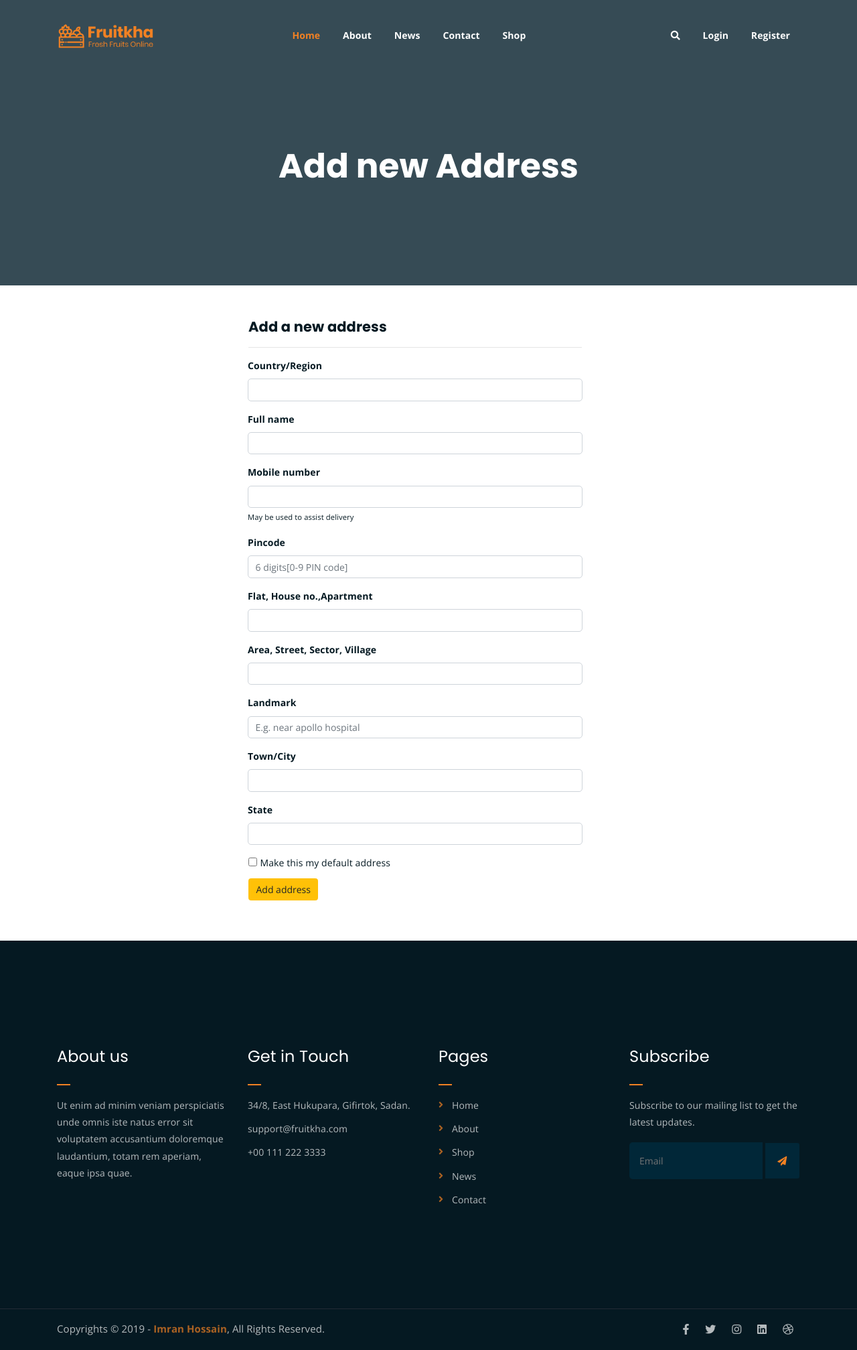
After one commit to Abhishek-vamja/Fruits-Shop, a Django app: page /user/new-address/ in a window 1280 px wide. The commit adds this page. Shown: the whole page at 67% size. Run offline with Django 4.2, Linux system fonts and the light colour scheme; some libraries are stand-ins or nearby versions.

Commit message:
add templates and views.

```diff
--- a/FruitShop/shop/admin.py
+++ b/FruitShop/shop/admin.py
@@ -9,6 +9,7 @@ from shop.models import *
 admin.site.register(Category)
 admin.site.register(Product)
 admin.site.register(Cart)
+admin.site.register(Address)
 admin.site.register(Checkout)
 admin.site.register(OrderPlaced)
 admin.site.register(Coupon)
--- /dev/null
+++ b/FruitShop/templates/user/user_add_address.html
@@ -0,0 +1,87 @@
+{% extends 'base.html' %}
+{% block title %} <title></title> {% endblock title %}
+{% block body %}
+{% load static %}
+<!-- breadcrumb-section -->
+<div class="breadcrumb-section breadcrumb-bg">
+    <div class="container">
+        <div class="row">
+            <div class="col-lg-8 offset-lg-2 text-center">
+                <div class="breadcrumb-text">
+                    <h1>Add new Address</h1>
+                </div>
+            </div>
+        </div>
+    </div>
+</div>
+<!-- end breadcrumb section -->
+<div class="container d-flex justify-content-center align-items-center" style="margin: 50px;">
+    <div>
+        {% for i in messages %}
+        <div class="alert alert-{{i.tags}}" role="alert">
+            {{i}}
+        </div>
+        {% endfor %}
+        <h4 style="margin-inline: 16px;">Add a new address</h4>
+        <hr style="margin-inline: 16px;">
+        <form action="" method="POST">
+            {% csrf_token %}
+            <div class="col-md-6 offset-mb-3 mb-3">
+                <label for="exampleFormControlInput1" class="form-label"><b>Country/Region</b></label>
+                <input type="text" class="form-control" name="country" id="exampleFormControlInput1"
+                    style="border-radius: 5px; width: 500px;">
+            </div>
+            <div class="col-md-6 offset-mb-3 mb-3">
+                <label for="exampleFormControlInput1" class="form-label"><b>Full name</b></label>
+                <input type="text" class="form-control" name="full_name" id="exampleFormControlInput1"
+                    style="border-radius: 5px; width: 500px;">
+            </div>
+            <div class="col-md-6 oofset-mb-3 mb-3">
+                <label for="exampleFormControlInput2" class="form-label"><b>Mobile number</b></label>
+                <input type="text" class="form-control" name="mobile" id="exampleFormControlInput2"
+                    style="border-radius: 5px; width: 500px;">
+                <small>May be used to assist delivery</small>
+            </div>
+            <div class="col-md-6 oofset-mb-3 mb-3">
+                <label for="exampleFormControlInput2" class="form-label"><b>Pincode</b></label>
+                <input type="tex5" class="form-control" name="pincode" id="exampleFormControlInput2"
+                    placeholder="6 digits[0-9 PIN code]" style="border-radius: 5px; width: 500px;">
+            </div>
+            <div class="col-md-6 offset-mb-3 mb-3">
+                <label for="exampleFormControlInput1" class="form-label"><b>Flat, House no.,Apartment</b></label>
+                <input type="text" class="form-control" name="flat" id="exampleFormControlInput1"
+                    style="border-radius: 5px; width: 500px;">
+            </div>
+            <div class="col-md-6 offset-mb-3 mb-3">
+                <label for="exampleFormControlInput1" class="form-label"><b>Area, Street, Sector, Village</b></label>
+                <input type="text" class="form-control" name="area" id="exampleFormControlInput1"
+                    style="border-radius: 5px; width: 500px;">
+            </div>
+            <div class="col-md-6 offset-mb-3 mb-3">
+                <label for="exampleFormControlInput1" class="form-label"><b>Landmark</b></label>
+                <input type="text" class="form-control" name="landmark" id="exampleFormControlInput1"
+                    placeholder="E.g. near apollo hospital" style="border-radius: 5px; width: 500px;">
+            </div>
+            <div class="col-md-6 offset-mb-3 mb-3">
+                <label for="exampleFormControlInput1" class="form-label"><b>Town/City</b></label>
+                <input type="text" class="form-control" name="city" id="exampleFormControlInput1"
+                    style="border-radius: 5px; width: 500px;">
+            </div>
+            <div class="col-md-6 offset-mb-3 mb-3">
+                <label for="exampleFormControlInput1" class="form-label"><b>State</b></label>
+                <input type="text" class="form-control" name="state" id="exampleFormControlInput1"
+                    style="border-radius: 5px; width: 500px;">
+            </div>
+            <div class="form-check" style="margin-inline: 16px;">
+                <input class="form-check-input" type="checkbox" name="default" value="" id="flexCheckDefault">
+                <label class="form-check-label" for="flexCheckDefault">
+                    Make this my default address
+                </label>
+            </div>
+            <button type="submit" class="btn btn-warning" style="margin: 10px; margin-inline: 16px;">Add
+                address</button>
+        </form>
+    </div>
+</div>
+
+{% endblock body %}
--- a/FruitShop/user/urls.py
+++ b/FruitShop/user/urls.py
@@ -15,5 +15,7 @@ urlpatterns = [
 
     path('your-account/', user_account, name='user-account'),
     path('your-address/', user_address, name='user-address'),
+    path('new-address/', add_user_address, name='new-address'),
+    path('remove-address/<uuid:address_id>/', remove_user_address, name='remove-address')
 
 ]
--- a/FruitShop/user/views.py
+++ b/FruitShop/user/views.py
@@ -3,9 +3,11 @@ from django.conf import settings
 from django.contrib.auth import logout, login, authenticate
 from django.views.generic import View
 from datetime import datetime, time
+from django.contrib import messages
 from django.contrib.auth.mixins import LoginRequiredMixin
 import random
 from user.models import *
+from shop.models import Address
 import http.client
 from django.views.decorators.csrf import csrf_exempt
 
@@ -156,8 +158,43 @@ def user_account(request):
 
 def user_address(request):
     """Users Address."""
-    return render(request, 'user/user_address.html')
+    address = Address.objects.filter(user=request.user)
+    context = {
+        'address': address
+    }
+    return render(request, 'user/user_address.html', context)
 
+
+def add_user_address(request):
+    """Add new address for user."""
+    if request.method == "POST":
+        country = request.POST.get('country')
+        full_name = request.POST.get('full_name')
+        mobile = request.POST.get('mobile')
+        pincode = request.POST.get('pincode')
+        flat =  request.POST.get('flat')
+        area =  request.POST.get('area')
+        landmark = request.POST.get('landmark')
+        city =  request.POST.get('city')
+        state = request.POST.get('state')
+        user = request.user
+
+        address = Address(
+            user=user, full_name=full_name, mobile=mobile,
+            pincode=pincode, flat=flat, area=area,
+            landmark=landmark, city=city, state=state, country=country
+        )
+        address.save()
+        messages.success(request, 'Address added successfully!!')
+
+    return render(request, 'user/user_add_address.html', locals())
+
+def remove_user_address(request, address_id):
+    """Remove user address."""
+    address = Address.objects.get(id=address_id)
+    address.delete()
+    messages.success(request ,'Remove address successfully!!')
+    return redirect('user-address')
 
 def get_time_of_day_greeting():
     now = datetime.now()
```
Also changed, not shown: FruitShop/shop/models.py (+18 -0 lines), FruitShop/templates/user/user_address.html (+21 -10 lines), FruitShop/shop/migrations/0010_address.py (added), FruitShop/shop/migrations/0011_address_country.py (added).
